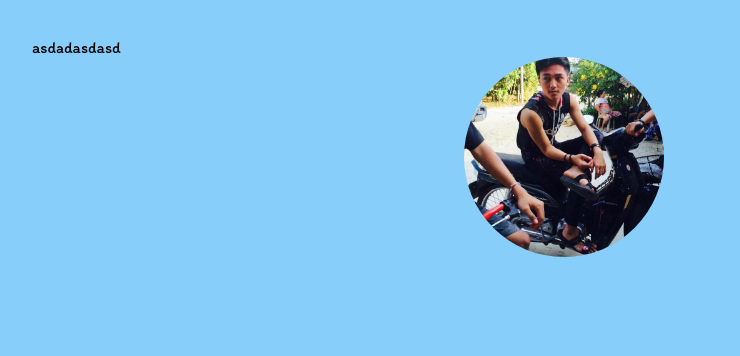
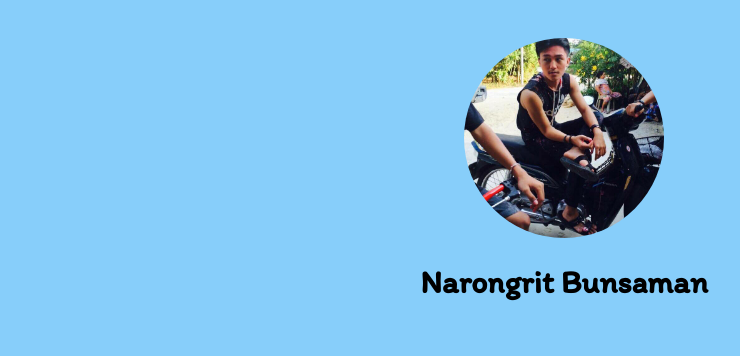
Before and after one commit to Narongrit040/HTML-and-CSS, a plain HTML site: page index.html in a window 1280 px wide. Shown: the whole page, without its empty margins (76-816 px from the left). Drawn offline with Linux system fonts and the light colour scheme.

Commit message:
add name

```diff
--- a/index.html
+++ b/index.html
@@ -9,9 +9,10 @@
     <link href="https://fonts.googleapis.com/css?family=Itim" rel="stylesheet">
 </head>
 <body>
-    asdadasdasd
     <div class="profile-pic">
 <img class="img-circle"src="images/1.jpg" alt="">
+<h1>Narongrit Bunsaman</h1>
     </div>
+
 </body>
 </html>
```
